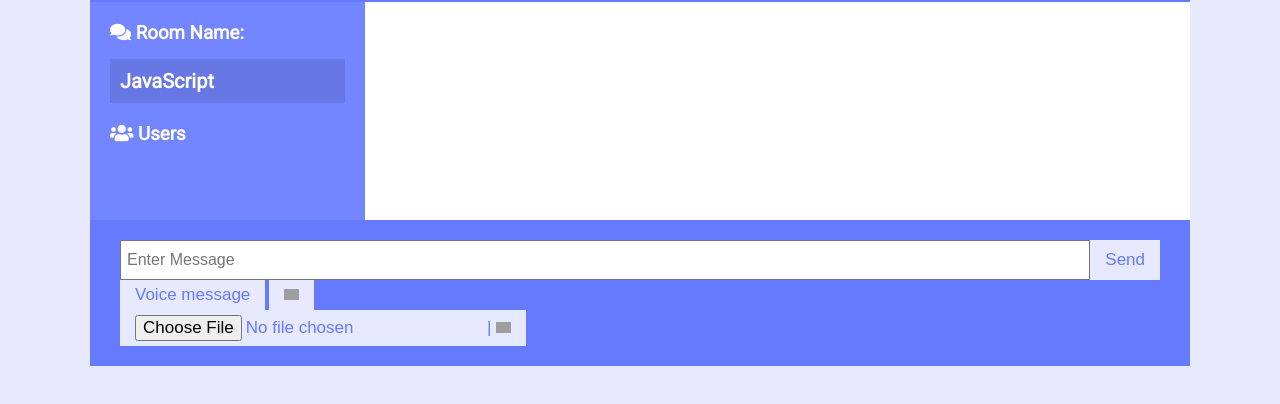
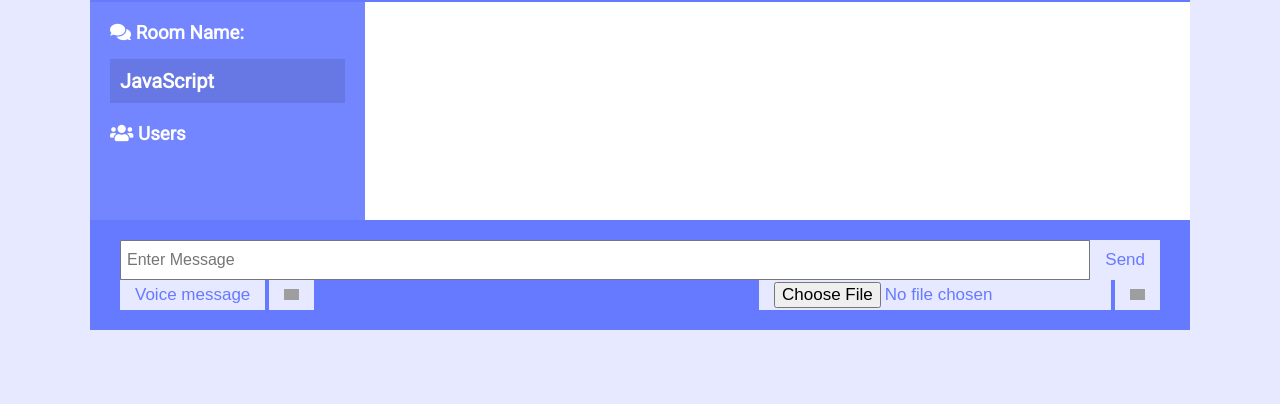
Before and after one commit to naiteparak/chat_with_sockets, a website: page public/chat.html in a window 1280 px wide. Shown: the part 96-500 px from the top of the page. Drawn offline with nearby package versions, Linux system fonts and the light colour scheme; no server answers; grey boxes are pictures that could not be loaded; some icons are missing.

Commit message:
visual changes

```diff
--- a/public/chat.html
+++ b/public/chat.html
@@ -37,24 +37,28 @@
         />
         <button class="btn"><i class="fas fxa-paper-plane"></i>Send</button>
       </form>
-      <form id="voiceMessage">
+      <div class="footer_send_btn">
+        <form id="voiceMessage" style="display:inline-block;">
           <div id="controls">
-          <button id="recordButton" class="btn">Voice message</button>
+            <button id="recordButton" class="btn" >Voice message</button>
             <button id="transcribeButton" name="otputAudio" class="btn" disabled required><img src="http://cdn.onlinewebfonts.com/svg/img_119878.png" width="15px"></button>
           </div>
           <div id="audioOutput"> </div>
         </form>
-      <form id="upload">
+        <form id="upload" style="display:inline-block;">
+          <div>
             <input
-          class="btn"
               id="image"
               type="file"
               accept=".jpg, .jpeg, .png"
               required
+              style="	background: var(--light-color); color: var(--dark-color-a); padding: 2px 15px; font-size: 17px;"
             />
+            <button class="btn">  <img src="http://cdn.onlinewebfonts.com/svg/img_119878.png" width="15px"></button>
+          </div>
+        </form>
+      </div>
 
-        <button class="btn"> | <img src="http://cdn.onlinewebfonts.com/svg/img_119878.png" width="15px"></button>
-      </form>
     </div>
   </div>
 
--- a/public/css/style.css
+++ b/public/css/style.css
@@ -184,6 +184,10 @@ a {
 	position: absolute;
 	bottom: 0;
 }
+.footer_send_btn{
+	display: flex;
+	justify-content: space-between;
+}
 
 @media (max-width: 700px) {
 	.chat-main {
```
Lines whose indentation alone changed are shown as unchanged.
